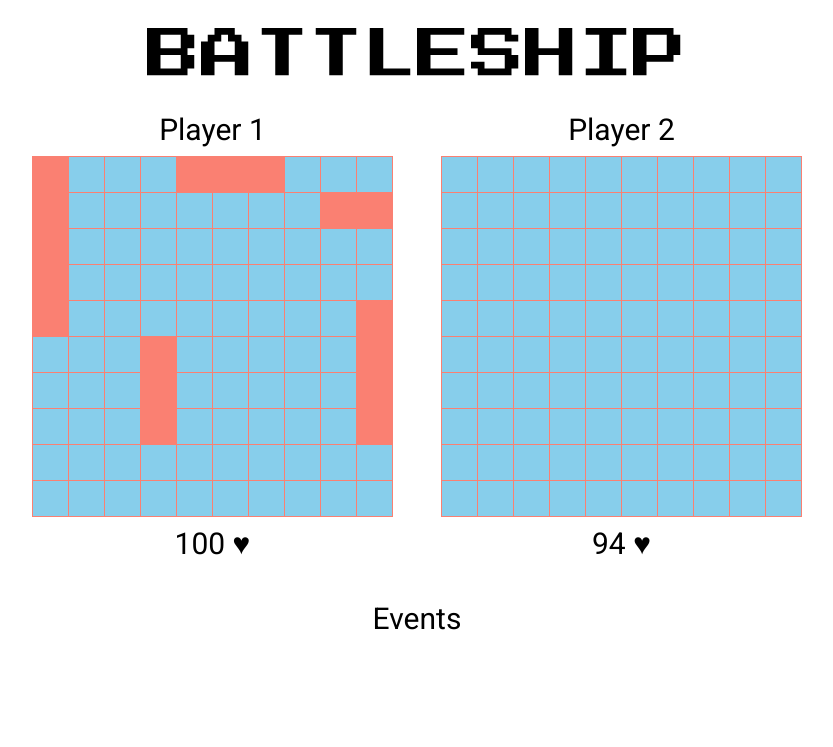
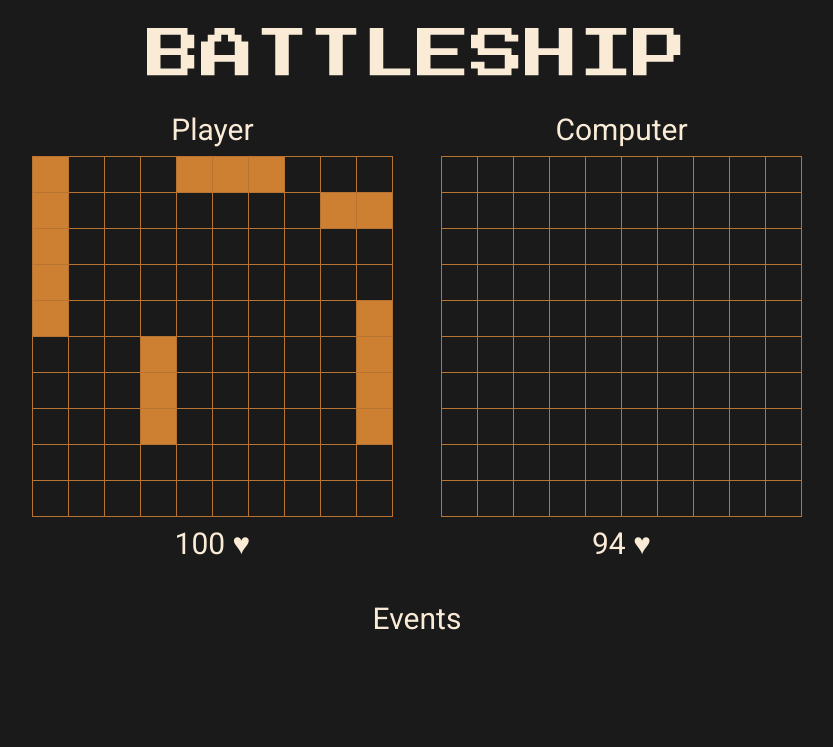
Before and after one commit to shivam-bansal1/Battleship, a website built with webpack: page src/template.html in a window 1280 px wide. Shown: the top 747 px of the page, without its empty margins (231-1064 px from the left). Built offline with nearby package versions, Linux system fonts and the light colour scheme; a web font is replaced by a local one.

Commit message:
Update main page color schema

```diff
--- a/src/styles.css
+++ b/src/styles.css
@@ -11,8 +11,9 @@ body {
 
   display: flex;
   flex-direction: column;
-  /* justify-items: center; */
   align-items: center;
+  background-color: #1a1a1a;
+  color: #faebd7;
 }
 
 header {
@@ -57,12 +58,12 @@ main {
 .square {
   width: 35px;
   height: 35px;
-  background-color: skyblue;
-  outline: 1px salmon solid;
+  outline: 1px #b87333 solid;
+  cursor: pointer;
 }
 
 .ship {
-  background-color: salmon;
+  background-color: #cd7f32;
 }
 
 footer {
--- a/src/template.html
+++ b/src/template.html
@@ -14,14 +14,14 @@
     <main>
       <div class="board-container">
         <div id="first-board-area" class="board-area">
-          <div class="player-title" id="first-player-name">Player 1</div>
+          <div class="player-title" id="first-player-name">Player</div>
           <div class="gameboard" id="first-board"></div>
           <div class="health-details" id="first-player-health">
             100 &hearts;
           </div>
         </div>
         <div id="second-board-area" class="board-area">
-          <div class="player-title" id="second-player-name">Player 2</div>
+          <div class="player-title" id="second-player-name">Computer</div>
           <div class="gameboard" id="second-board"></div>
           <div class="health-details" id="second-player-health">
             94 &hearts;
```
